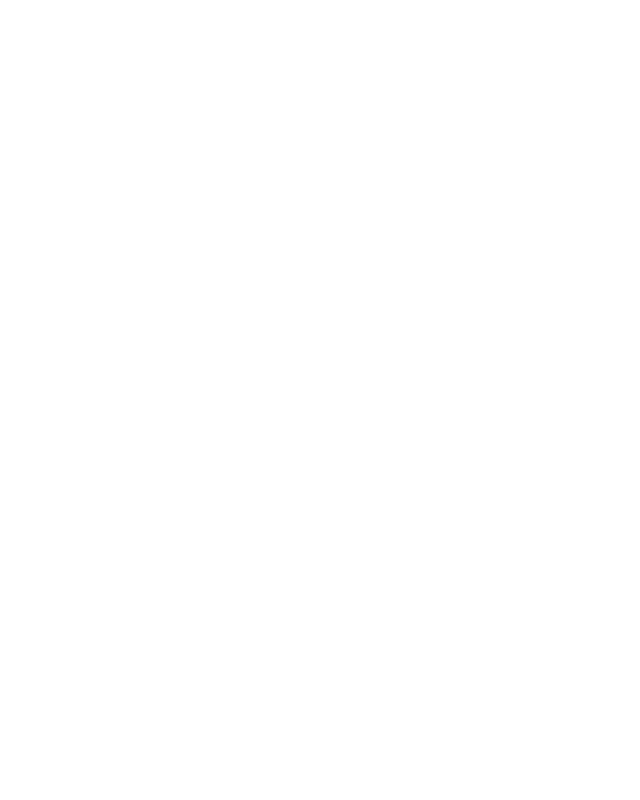
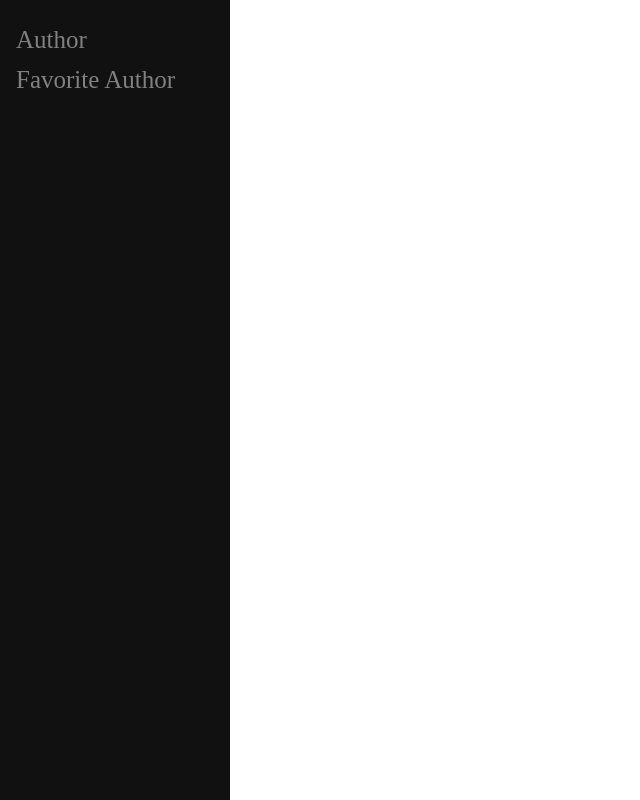
Before and after one commit to atiarnayeem/authors, an Angular app: page / in a window 1280 px wide. Shown: the whole page, without its empty margins (0-640 px from the left). Built offline with nearby package versions, Linux system fonts and the light colour scheme.

Commit message:
design changed

```diff
--- a/src/app/app-routing.module.ts
+++ b/src/app/app-routing.module.ts
@@ -3,7 +3,7 @@
 
 const appRoutes: Routes = [
   {
-    path: 'authors',
+    path: '',
     loadChildren: () => import('../app/main/pages/authors/authors.module').then(m => m.AuthorsModule),
   },
 ];
--- a/src/app/main/pages/authors/all-authors/all-authors.component.css
+++ b/src/app/main/pages/authors/all-authors/all-authors.component.css
@@ -0,0 +1,3 @@
+.all-authors {
+    margin-left: 245px;
+}
--- a/src/app/main/pages/authors/all-authors/all-authors.component.html
+++ b/src/app/main/pages/authors/all-authors/all-authors.component.html
@@ -1,3 +1,4 @@
-<div *ngFor="let author of authors">
+<app-authors></app-authors>
+<div class="all-authors" *ngFor="let author of authors">
     <app-list-item [name]="author.name" [bio]="author.bio" ></app-list-item>
 </div>
--- a/src/app/main/pages/authors/all-authors/all-authors.component.ts
+++ b/src/app/main/pages/authors/all-authors/all-authors.component.ts
@@ -12,7 +12,7 @@
   constructor(private service: AuthorsService) { }
 
   ngOnInit(): void {
-    // this.getAuthors();
+    this.getAuthors();
   }
 
   getAuthors(): void {
--- a/src/app/main/pages/authors/authors.component.css
+++ b/src/app/main/pages/authors/authors.component.css
@@ -1,4 +1,4 @@
-.main {
+/* .main {
     display: flex;
     flex-direction: row;
     border: 3px solid lightgray;
@@ -8,12 +8,30 @@
 .favorite-authors {
     border: 3px solid black;
     display: flex;
-    /* flex-shrink: 2; */
     flex-basis: 25%;
 }
 .all-authors {
     border: 3px solid green;
     flex-grow: 1;
     flex-basis: 75%;
-    /* display: flex; */
+} */
+
+.sidenav {
+    height: 100%;
+    width: 230px;
+    position: fixed;
+    z-index: 1;
+    top: 0;
+    left: 0;
+    background-color: #111;
+    overflow-x: hidden;
+    padding-top: 20px;
 }
+
+.sidenav a {
+    padding: 6px 8px 6px 16px;
+    text-decoration: none;
+    font-size: 25px;
+    color: #818181;
+    display: block;
+  }
--- a/src/app/main/pages/authors/authors.component.html
+++ b/src/app/main/pages/authors/authors.component.html
@@ -1,12 +1,16 @@
 <!-- <p>authors works!</p> -->
-<div class="main">
+<!-- <div class="main">
   <div class="favorite-authors">
-    <h2>Author</h2>
-    <h3>Favorite Author</h3>
+    <app-favorite-authors></app-favorite-authors>
   </div>
   <div class="all-authors">
     <div *ngFor="let author of authors">
       <app-list-item [name]="author.name" [bio]="author.bio" [link]="author.link" (myClick)="firstFunction()" (myClick2)="secondFunction()"></app-list-item>
     </div>
   </div>
+</div> -->
+
+<div class="sidenav">
+  <a href="/authors">Author</a>
+  <a href="/favorite-authors">Favorite Author</a>
 </div>
--- a/src/app/main/pages/authors/authors.component.ts
+++ b/src/app/main/pages/authors/authors.component.ts
@@ -12,7 +12,7 @@
   constructor(private service: AuthorsService) { }
 
   ngOnInit(): void {
-    this.getAuthors();
+    // this.getAuthors();
   }
 
   getAuthors(): void {
--- a/src/app/main/pages/authors/favorite-authors/favorite-authors.component.css
+++ b/src/app/main/pages/authors/favorite-authors/favorite-authors.component.css
@@ -0,0 +1,3 @@
+.favorite-authors {
+    margin-left: 245px;
+}
--- a/src/app/main/pages/authors/favorite-authors/favorite-authors.component.html
+++ b/src/app/main/pages/authors/favorite-authors/favorite-authors.component.html
@@ -1,2 +1,5 @@
-<h2>Author</h2>
-<h3>Favorite Author</h3>
+<app-authors></app-authors>
+<div class="favorite-authors">
+    <h2>Author</h2>
+    <h3>Favorite Author</h3>
+</div>
--- a/src/app/main/services/authors/authors.service.ts
+++ b/src/app/main/services/authors/authors.service.ts
@@ -11,6 +11,6 @@
   constructor(private http: HttpClient) {}
 
   getAllAuthors(): Observable<any> {
-    return this.http.get(`${environment.baseUrl}authors?limit=10&skip=20`);
+    return this.http.get(`${environment.baseUrl}authors?limit=5&skip=0`);
   }
 }
```
Also changed, not shown: src/app/main/pages/authors/authors.module.ts (+8 -0 lines).
